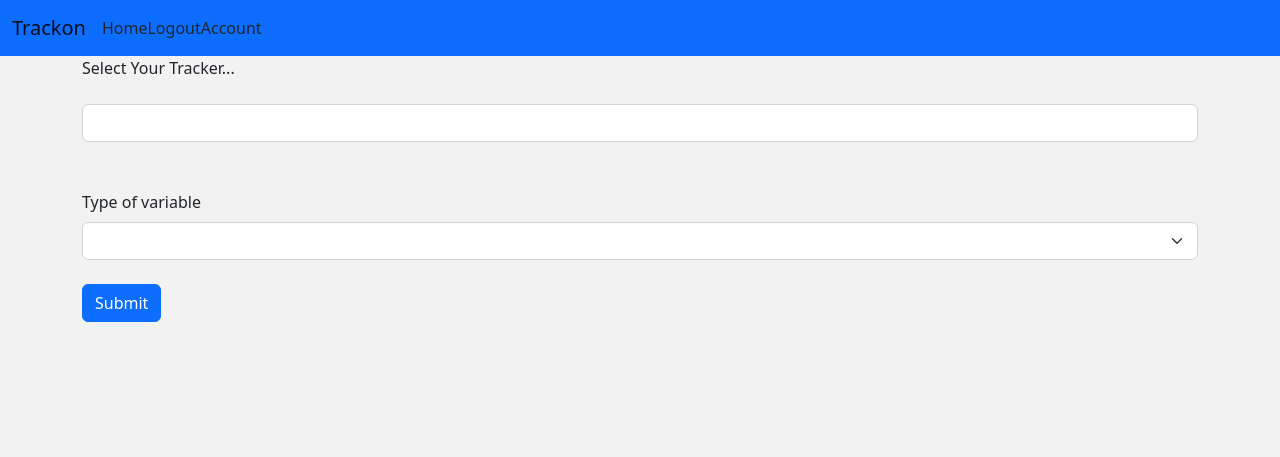
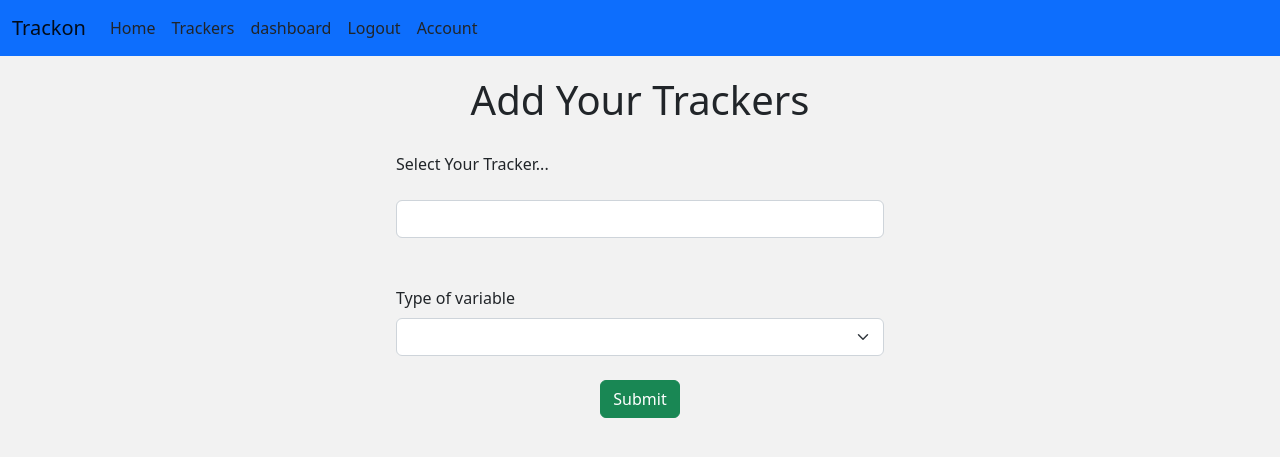
Before and after one commit to keshav211/Trackon, a Flask app: page /track in a window 1280 px wide. Shown: the top 457 px of the page. Run offline with Flask 2, Linux system fonts and the light colour scheme; a user stored in the database is signed in; data comes from the database, SQL or seed files in the repository; both versions use the stored data as it was after the commit; parts of the project's set-up code (start-up, migrations or seed data) failed here and were passed over.

Commit message:
tracker page styling improved

```diff
--- a/main/routes.py
+++ b/main/routes.py
@@ -33,6 +33,8 @@ def track():
             return redirect("/track")
     user = User.query.filter_by(id=current_user.id).first()
     outputpage = user.trackers
+    if(len(outputpage) == 0):
+        return render_template("track.html", title="Track")
     return render_template('track.html', outpage=outputpage)
 
 
@@ -126,12 +128,13 @@ def logout():
     logout_user()
     return redirect(url_for('home'))
 
+
 @app.route("/dashboard")
-def graphs():
-    tracker_stats=Inputaken.query.all()
+@login_required
+def dashboard():
+    tracker_stats = Inputaken.query.all()
     line_plot(tracker_stats)
     return render_template("chart.html")
-
 
 
 def save_picture(form_picture):
--- a/main/static/main.css
+++ b/main/static/main.css
@@ -1,3 +1,25 @@
 body{
     background-color: #f2f2f2;
 }
+.track-input{
+    width: 40%;
+    padding-top: 20px;
+}
+.track-heading{
+    text-align: center;
+    padding-top: 20px;
+}
+.track-btn{
+    text-align: center;
+}
+.track-card-container{
+    display: flex;
+    justify-content: center;
+    align-items: center;
+    flex-wrap: wrap;
+    padding-top: 20px;
+}
+.track-card{
+    width:300px;
+    margin: 20px 20px;
+}
--- a/main/templates/base.html
+++ b/main/templates/base.html
@@ -33,13 +33,21 @@
           <span class="navbar-toggler-icon"></span>
         </button>
         <div class="collapse navbar-collapse" id="navbarNav">
-          <a class="nav-link active" aria-current="page" href="#">Home</a>
+          <a
+            class="nav-link active px-2"
+            href="{{url_for('home')}}"
+            aria-current="page"
+            href="#"
+            >Home</a
+          >
           {% if current_user.is_authenticated %}
-          <a class="nav-link" href="{{url_for('logout')}}">Logout</a>
-          <a class="nav-link" href="{{url_for('account')}}">Account</a>
+          <a class="nav-link px-2" href="{{url_for('track')}}">Trackers</a>
+          <a class="nav-link px-2" href="{{url_for('dashboard')}}">dashboard</a>
+          <a class="nav-link px-2" href="{{url_for('logout')}}">Logout</a>
+          <a class="nav-link px-2" href="{{url_for('account')}}">Account</a>
           {% else %}
-          <a class="nav-link" href="{{url_for('login')}}">Login</a>
-          <a class="nav-link" href="{{url_for('register')}}">Register</a>
+          <a class="nav-link px-2" href="{{url_for('login')}}">Login</a>
+          <a class="nav-link px-2" href="{{url_for('register')}}">Register</a>
           {% endif %}
         </div>
       </div>
--- a/main/templates/track.html
+++ b/main/templates/track.html
@@ -1,13 +1,11 @@
-{% extends 'base.html' %}
-{% block content %}
-
-
-    {% if outpage|length == 0 %}
-
-    <div class="container">
+{% extends 'base.html' %} {% block content %}
+<div class="container track-heading">
+  <h1>Add Your Trackers</h1>
+</div>
+<div class="container track-input">
   <form action="/track" method="POST">
     <div class="form">
-                <label for="inputState">Select Your Tracker...</label><br><br>
+      <label for="inputState">Select Your Tracker...</label><br /><br />
       <select id="inputState" class="form-control" name="track_variable">
         <option selected></option>
         <option>Sleep Tracker</option>
@@ -15,76 +13,44 @@
         <option>Smile Tracker</option>
         <option>Water Tracker</option>
         <option>Walk Tracker</option>
-                    <option>Money Spent Tracker</option>
-                </select><br><br>
+        <option>Money Spent Tracker</option></select
+      ><br /><br />
       <label for="inputState" class="form-label">Type of variable</label>
       <select id="inputState" class="form-select" name="track_type">
         <option selected></option>
         <option>Boolean</option>
         <option>Number</option>
-                    <option>value</option>
-                </select><br>
-                <button type="submit" class="btn btn-primary">Submit</button>
+        <option>value</option></select
+      ><br />
+      <div class="track-btn">
+        <button type="submit" class="btn btn-success">Submit</button>
       </div>
-        </form>
-    </div>
-    {% else %}
-        {% if outpage|length == 6 %}
-        {% for inpt in outpage %}
-        <div class="card">
-            <img class="card-img-top" src="..." alt="Card image cap">
-            <div class="card-body">
-              <h5 class="card-title">{{inpt.tracker_name}}</h5>
-              <p class="card-text">Something</p>
-              <a href="/track/delete/{{inpt.sno}}" type="button"
-                    class="btn btn-outline-dark btn-sm mx-1">Delete</a>
-                    <a href="/view/{{inpt.sno}}" type="button"
-                    class="btn btn-outline-dark btn-sm mx-1">View</a>
-            </div>
-        </div>
-        {% endfor %}
-
-        {% else %}
-        {% for inpt in outpage %}
-            <div class="card">
-                <img class="card-img-top" src="..." alt="Card image cap">
-                <div class="card-body">
-                  <h5 class="card-title">{{inpt.tracker_name}}</h5>
-                  <p class="card-text">Something</p>
-                  <a href="/track/delete/{{inpt.sno}}" type="button"
-                        class="btn btn-outline-dark btn-sm mx-1">Delete</a>
-                        <a href="/view/{{inpt.sno}}" type="button"
-                        class="btn btn-outline-dark btn-sm mx-1">View</a>
-                </div>
-              </div>
-            {% endfor %}
-                <div class="container">
-                    <form action="/track" method="POST">
-                        <div class="form">
-                            <label for="inputState">Select Your Tracker...</label><br>
-                            <select id="inputState" class="form-control" name="track_variable">
-                                <option selected></option>
-                                <option>Sleep Tracker</option>
-                                <option>Food Tracker</option>
-                                <option>Smile Tracker</option>
-                                <option>Water Tracker</option>
-                                <option>Walk Tracker</option>
-                                <option>Money Spent Tracker</option>
-                            </select><br>
-                            <label for="inputState" class="form-label">Type of variable</label>
-                            <select id="inputState" class="form-select" name="track_type">
-                                <option selected></option>
-                                <option>Boolean</option>
-                                <option>Number</option>
-                                <option>value</option>
-                            </select><br>
-                            <button type="submit" class="btn btn-primary">Submit</button>
     </div>
   </form>
 </div>
 
-        {% endif %}
-    {% endif %}
-
-
-{% endblock content %}
+{% if outpage%}
+<div class="container track-card-container">
+  {% for inpt in outpage %}
+  <div class="card track-card">
+    <img class="card-img-top" src="..." alt="Card image cap" />
+    <div class="card-body">
+      <h5 class="card-title">{{inpt.tracker_name}}</h5>
+      <p class="card-text">Something</p>
+      <a
+        href="/track/delete/{{inpt.sno}}"
+        type="button"
+        class="btn btn-danger"
+        >Delete</a
+      >
+      <a
+        href="/log/{{inpt.sno}}"
+        type="button"
+        class="btn btn-primary"
+        >View</a
+      >
+    </div>
+  </div>
+  {% endfor %}
+</div>
+{% endif %} {% endblock content %}
```
Also changed, not shown: requirements.txt (+9 -0 lines), main/site.db, main/static/graph.png. Lines whose indentation alone changed are shown as unchanged.
